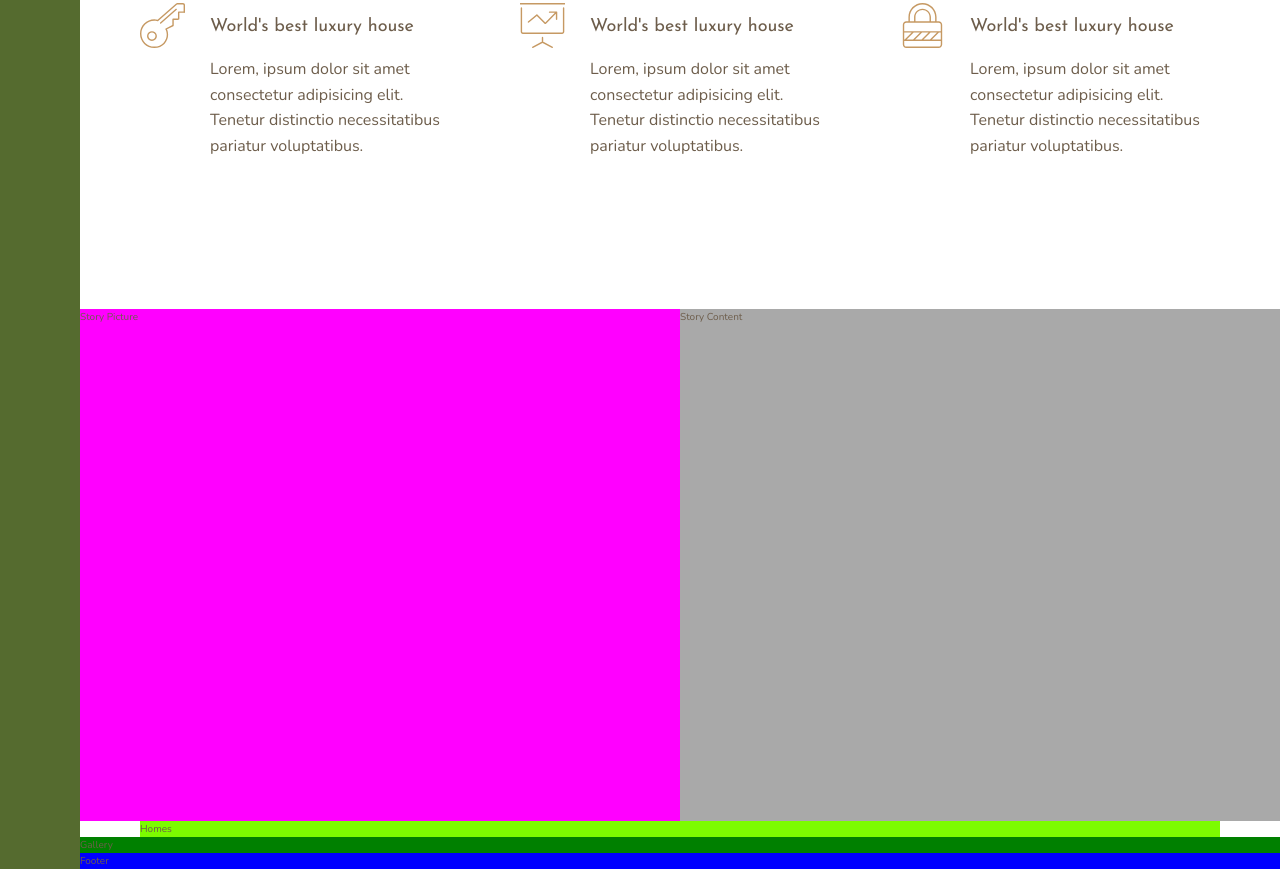
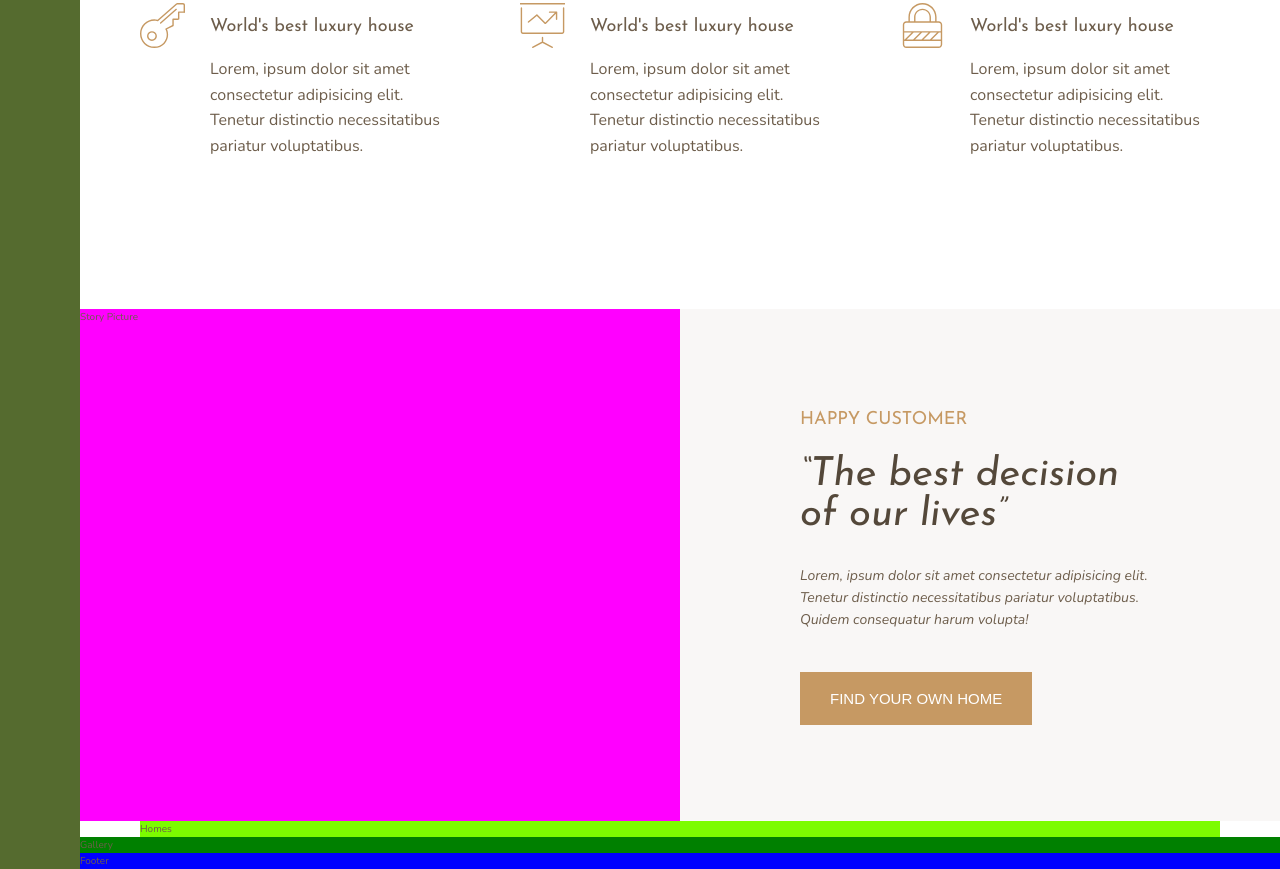
Before and after one commit to AmritoDev/nexter-grid, a website: page index.html in a window 1280 px wide. Shown: the part 983-1852 px from the top of the page. Drawn offline with nearby package versions, Linux system fonts and the light colour scheme.

Commit message:
add story content

```diff
--- a/index.html
+++ b/index.html
@@ -98,7 +98,12 @@ PUBLIC "-//W3C//DTD XHTML 1.0 Strict//EN"
             Story Picture
         </div>
         <div class="story__content">
-            Story Content
+         <h3 class="heading__3 mb-sm">Happy Customer</h3>
+         <h2 class="heading__2 mb-md">&ldquo;The best decision of our lives&rdquo;</h2>
+         <p class="story__text">
+            Lorem, ipsum dolor sit amet consectetur adipisicing elit. Tenetur distinctio necessitatibus pariatur voluptatibus. Quidem consequatur harum volupta!
+         </p>
+         <button class="btn">Find Your own home</button>
         </div>
         <div class="homes">
             Homes
--- a/sass/_story.scss
+++ b/sass/_story.scss
@@ -4,7 +4,17 @@
     grid-column: full-start / col-end 4;
   }
   &__content{
-    background-color: darkgrey;
     grid-column: col-start 5 / full-end;
+    padding: 6rem 12rem;
+    background-color: $color-grey-light-1;
+    display: flex;
+    flex-direction: column;
+    align-items:flex-start;
+    justify-content: center;
+  }
+  &__text{
+    font-style: italic;
+    font-size: 1.4em;
+    margin-bottom: 4rem;
   }
 }
--- a/sass/_typography.scss
+++ b/sass/_typography.scss
@@ -1,8 +1,53 @@
-.heading-4{
+%heading{
   font-family: $font-display;
   font-weight: 400;
+}
+
+.heading__2{
+  @extend %heading;
+  font-size: 4rem;
+  font-style: italic;
+  color:$color-grey-dark-1;
+  line-height: 1;
+}
+.heading__3{
+  @extend %heading;
+  color: $color-primary;
+  text-transform: uppercase;
+  font-size: 1.8rem;
+}
+.heading-4{
+  @extend %heading;
   font-size: 1.8rem;
   &--dark{
     color: $color-grey-dark-1;
   }
 }
+
+.btn{
+  background-color: $color-primary;
+  color: #fff;
+  font-size: 1.5rem;
+  padding: 1.8rem 3rem;
+  border: none;
+  border-radius: none;
+  text-transform: uppercase;
+  cursor: pointer;
+  transition: all .2s;
+  &:hover{
+    background-color: $color-primary-dark;
+  }
+}
+
+.mb-sm{
+  margin-bottom: 2rem;
+}
+.mb-md{
+  margin-bottom: 3rem;
+}
+.mb-lg{
+  margin-bottom: 4rem;
+}
+.mb-hg{
+  margin-bottom: 5rem;
+}
```
Also changed, not shown: css/style.css, 2 other files.
